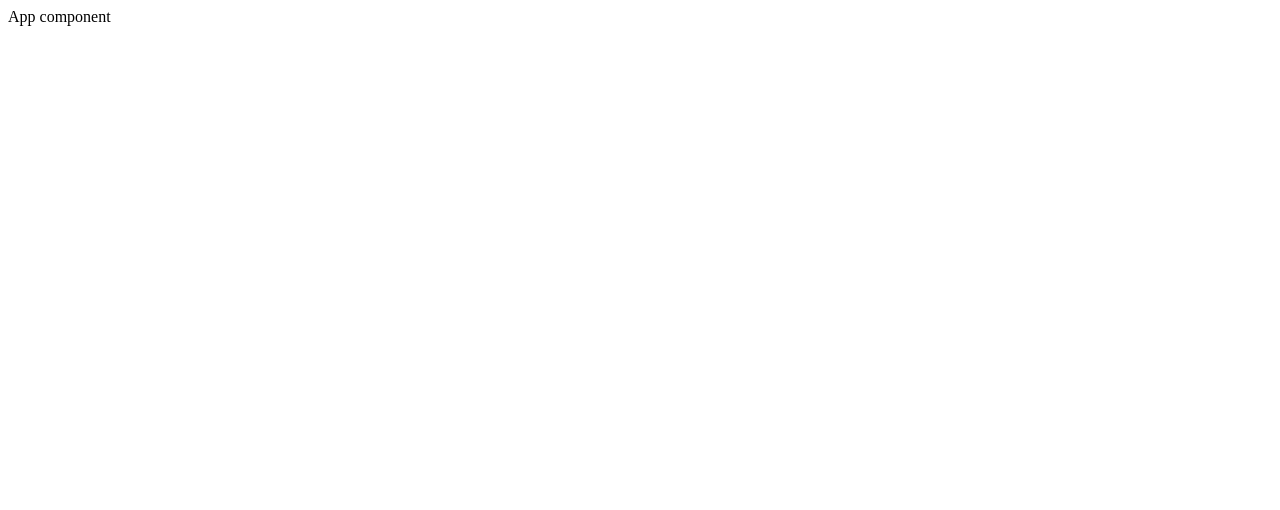
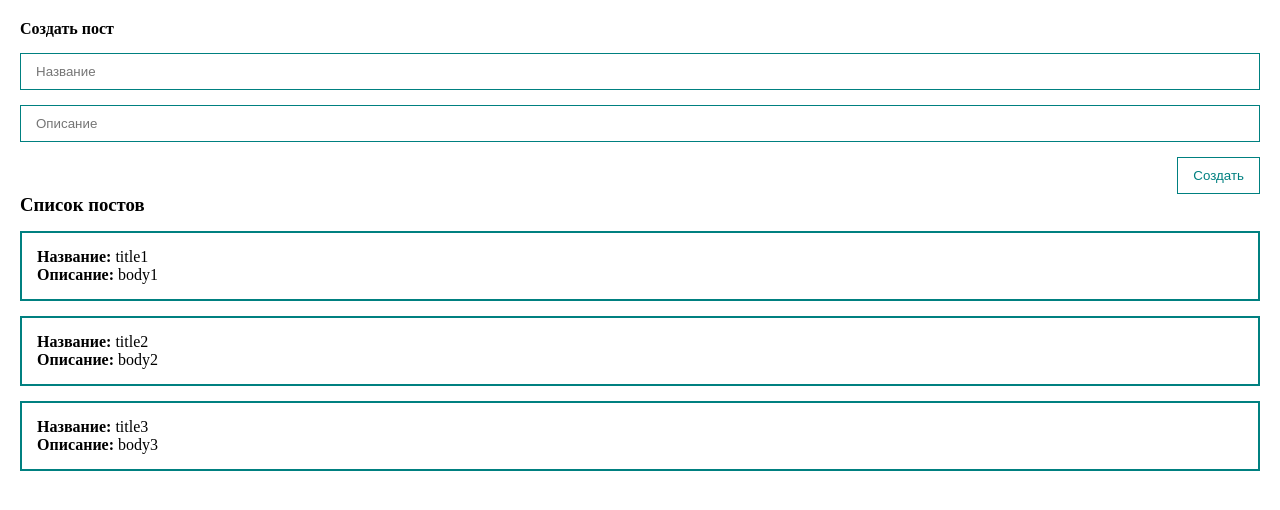
Before and after one commit to solovyovsergey/vue3-course, a Vue app: page / in a window 1280 px wide. Shown: the top 510 px of the page. Built offline with nearby package versions, Linux system fonts and the light colour scheme; the HTML template or start-up script is replaced by a standard one.

Commit message:
add PostList and PostForm

```diff
--- a/src/App.vue
+++ b/src/App.vue
@@ -1,7 +1,33 @@
-<script setup lang="ts"></script>
+<script setup lang="ts">
+import { ref } from 'vue'
+import PostForm from './components/PostForm.vue'
+import type { Post } from './types'
+import PostList from './components/PostList.vue'
+
+const baseIdx = ref(0)
+
+const posts = ref<Post[]>([
+  { id: baseIdx.value++, title: 'title1', body: 'body1' },
+  { id: baseIdx.value++, title: 'title2', body: 'body2' },
+  { id: baseIdx.value++, title: 'title3', body: 'body3' },
+])
+</script>
 
 <template>
-  <div>App component</div>
+  <div class="app">
+    <PostForm @create="(post) => posts.push({ ...post, id: Date.now() })" />
+    <PostList :posts="posts" />
+  </div>
 </template>
 
-<style></style>
+<style>
+* {
+  margin: 0;
+  padding: 0;
+  box-sizing: border-box;
+}
+
+.app {
+  padding: 20px;
+}
+</style>
--- /dev/null
+++ b/src/components/PostForm.vue
@@ -0,0 +1,49 @@
+<script setup lang="ts">
+import type { FomrData } from '@/types'
+import { ref } from 'vue'
+
+const formData = ref<FomrData>({
+  title: '',
+  body: '',
+})
+
+const emit = defineEmits<{
+  create: [data: FomrData]
+}>()
+
+const createPost = () => {
+  emit('create', formData.value)
+  formData.value.title = ''
+  formData.value.body = ''
+}
+</script>
+
+<template>
+  <form @submit.prevent="createPost">
+    <h4>Создать пост</h4>
+    <input v-model="formData.title" type="text" placeholder="Название" class="input" />
+    <input v-model="formData.body" type="text" placeholder="Описание" class="input" />
+    <button class="btn">Создать</button>
+  </form>
+</template>
+
+<style scoped>
+form {
+  display: flex;
+  flex-direction: column;
+  gap: 15px;
+}
+
+.input {
+  border: 1px solid teal;
+  padding: 10px 15px;
+}
+
+.btn {
+  align-self: flex-end;
+  border: 1px solid teal;
+  padding: 10px 15px;
+  background: none;
+  color: teal;
+}
+</style>
--- /dev/null
+++ b/src/components/PostItem.vue
@@ -0,0 +1,24 @@
+<script setup lang="ts">
+import type { Post } from '@/types'
+
+type Props = {
+  post: Post
+}
+
+const { post } = defineProps<Props>()
+</script>
+
+<template>
+  <div class="post">
+    <div><strong>Название: </strong>{{ post.title }}</div>
+    <div><strong>Описание: </strong>{{ post.body }}</div>
+  </div>
+</template>
+
+<style scoped>
+.post {
+  padding: 15px;
+  border: 2px solid teal;
+  margin-top: 15px;
+}
+</style>
--- /dev/null
+++ b/src/components/PostList.vue
@@ -0,0 +1,19 @@
+<script setup lang="ts">
+import type { Post } from '@/types'
+import PostItem from './PostItem.vue'
+
+type Props = {
+  posts: Post[]
+}
+
+const { posts } = defineProps<Props>()
+</script>
+
+<template>
+  <div>
+    <h3>Список постов</h3>
+    <PostItem v-for="post in posts" :key="post.id" :post="post" />
+  </div>
+</template>
+
+<style scoped></style>
--- /dev/null
+++ b/src/types.ts
@@ -0,0 +1,7 @@
+export type Post = {
+  title: string
+  body: string
+  id: number
+}
+
+export type FomrData = Omit<Post, 'id'>
```
